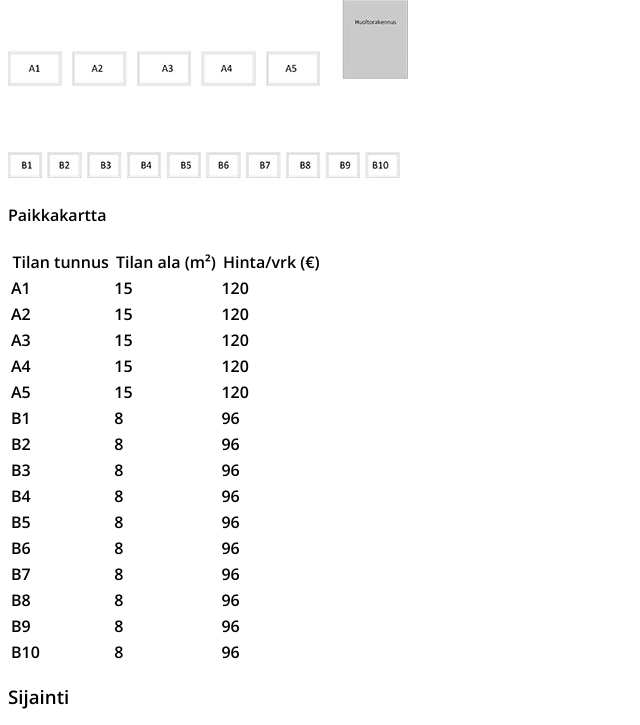
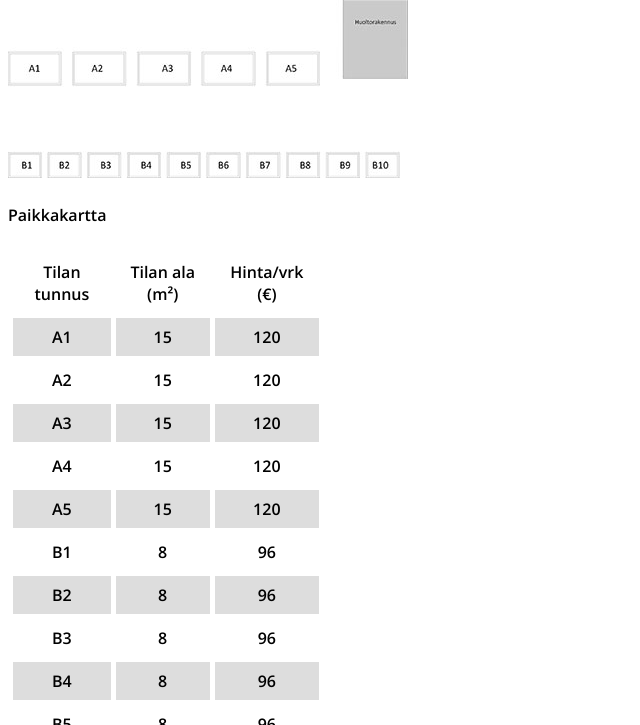
Before and after one commit to KimiJok1/KimiJok1.github.io, a PHP site: page /demo2.html in a window 1280 px wide. Shown: the part 877-1602 px from the top of the page, without its empty margins (0-640 px from the left). Run offline with PHP 8.4, Linux system fonts and the light colour scheme.

Commit message:
25.8. 6. Versio

```diff
--- a/demo2.css
+++ b/demo2.css
@@ -1,3 +1,18 @@
 body {
     font-family: 'Open Sans', sans-serif;
 }
+
+table {
+    border-collapse: collapse;
+    width: 100%;
+  }
+
+  td, th {
+    border: 5px solid #FFFFFF;
+    text-align: center;
+    padding: 8px;
+  }
+
+  tr:nth-child(even) {
+    background-color: #dddddd;
+  }
--- a/demo2.html
+++ b/demo2.html
@@ -24,10 +24,7 @@
             <li>Joulumarkkinat tiistai 15.12. klo 7–15</li>
         </ul>
         <h3>Hinnasto</h3>
-        <p>
-            <img src="./kuvat/tori.jpg" alt="tori">
-            <h4>Paikkakartta</h4>
-        </p>
+        <p><img src="./kuvat/tori.jpg" alt="tori"><h4>Paikkakartta</h4></p>
         <table style="width:25%">
             <tr>
                 <th>Tilan tunnus</th>
```
